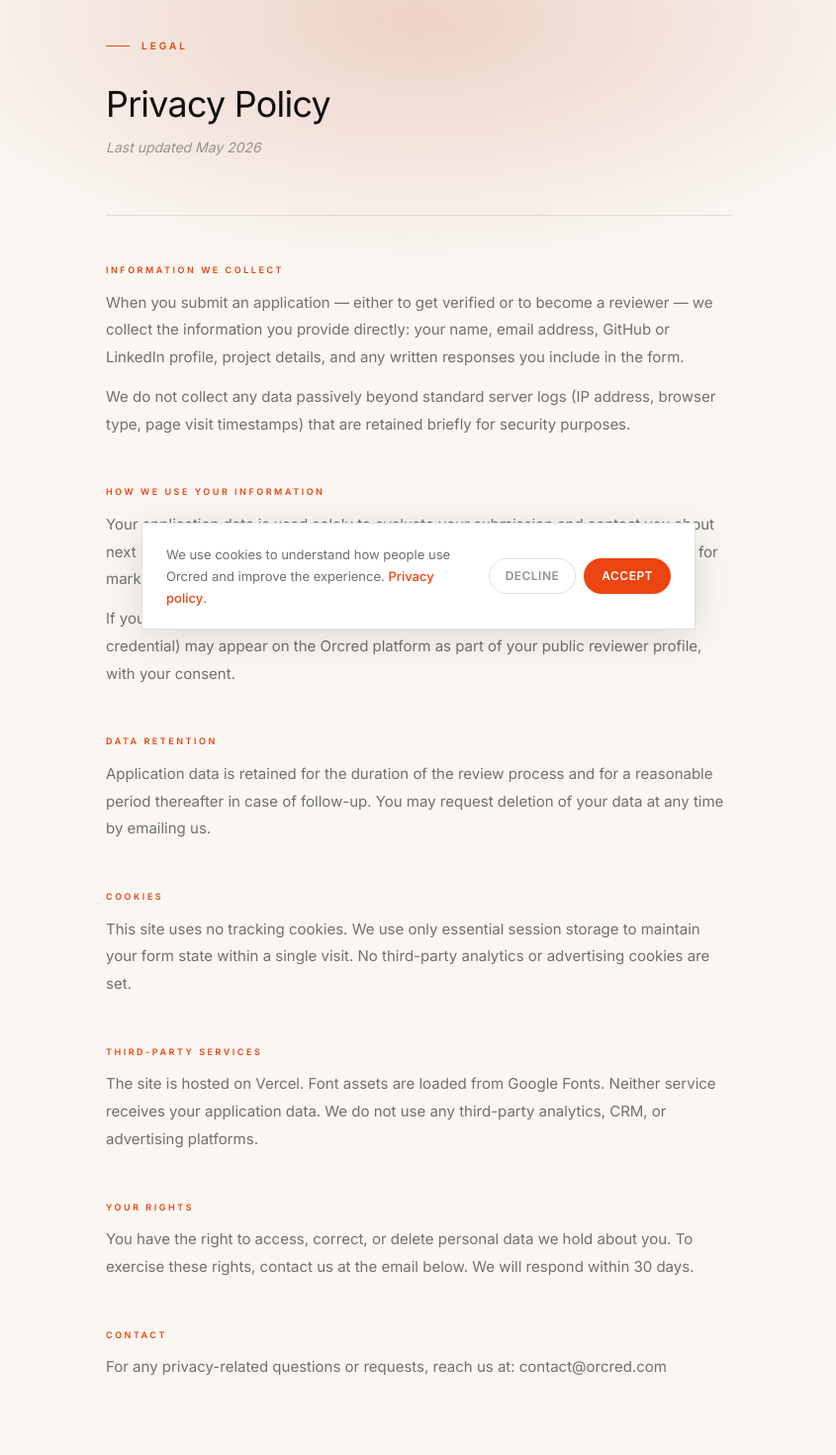
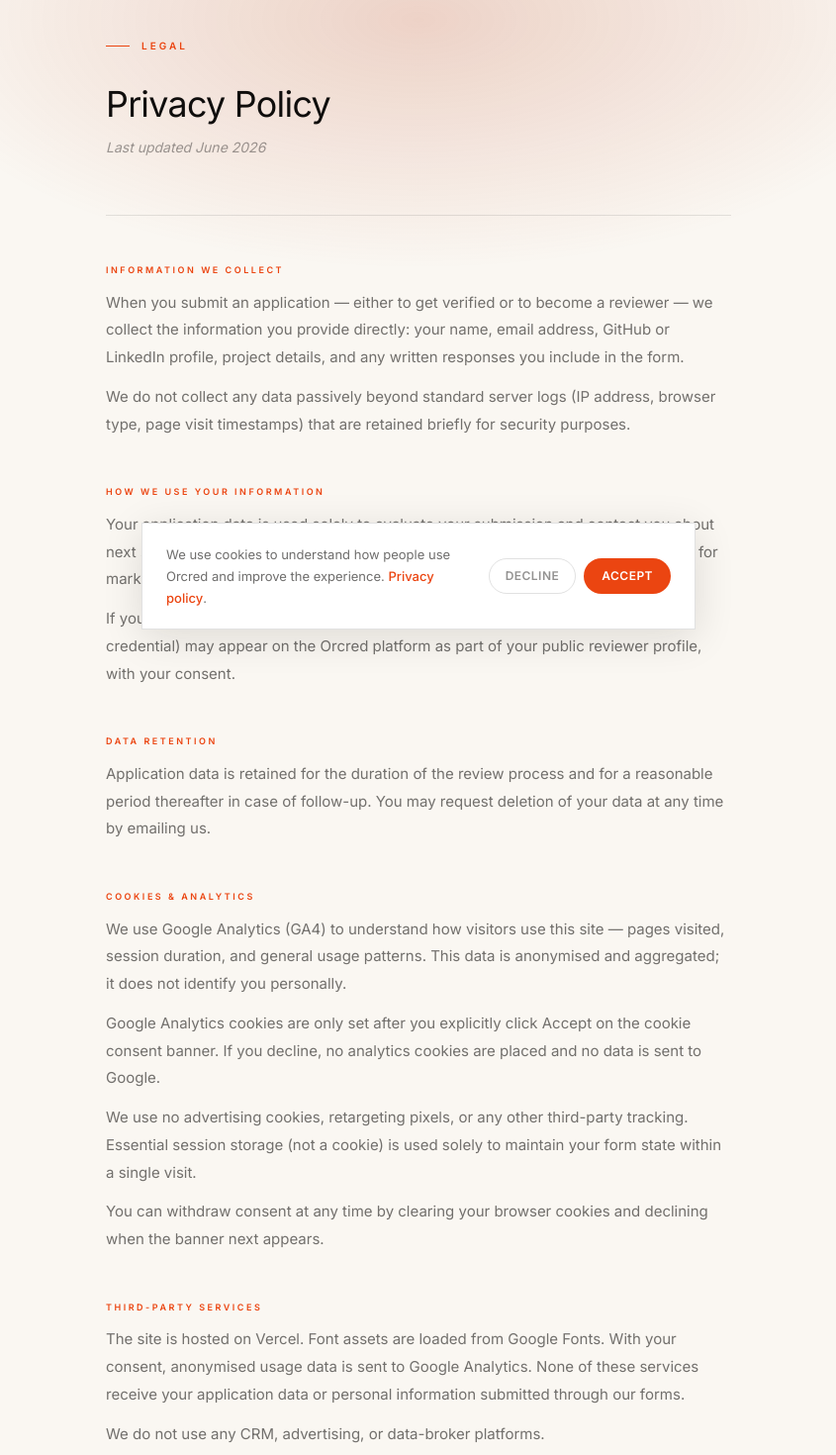
Before and after one commit to orcred-org/frontend, a Next.js app: page /privacy in a window 1280 px wide. Shown: the part 140-1610 px from the top of the page at 99% size, without its empty margins (217-1062 px from the left). Built offline with nearby package versions, Linux system fonts and the light colour scheme; no server answers.

Commit message:
Update privacy policy: reflect Google Analytics cookie usage
- Cookies section: explain GA4 is consent-gated, no ad/retargeting cookies
- Third-party services: add Google Analytics, remove false "no analytics" claim
- Bump last updated to June 2026

```diff
--- a/app/(marketing)/privacy/page.tsx
+++ b/app/(marketing)/privacy/page.tsx
@@ -27,15 +27,19 @@ const sections = [
     ],
   },
   {
-    title: "Cookies",
+    title: "Cookies & Analytics",
     body: [
-      "This site uses no tracking cookies. We use only essential session storage to maintain your form state within a single visit. No third-party analytics or advertising cookies are set.",
+      "We use Google Analytics (GA4) to understand how visitors use this site — pages visited, session duration, and general usage patterns. This data is anonymised and aggregated; it does not identify you personally.",
+      "Google Analytics cookies are only set after you explicitly click Accept on the cookie consent banner. If you decline, no analytics cookies are placed and no data is sent to Google.",
+      "We use no advertising cookies, retargeting pixels, or any other third-party tracking. Essential session storage (not a cookie) is used solely to maintain your form state within a single visit.",
+      "You can withdraw consent at any time by clearing your browser cookies and declining when the banner next appears.",
     ],
   },
   {
     title: "Third-Party Services",
     body: [
-      "The site is hosted on Vercel. Font assets are loaded from Google Fonts. Neither service receives your application data. We do not use any third-party analytics, CRM, or advertising platforms.",
+      "The site is hosted on Vercel. Font assets are loaded from Google Fonts. With your consent, anonymised usage data is sent to Google Analytics. None of these services receive your application data or personal information submitted through our forms.",
+      "We do not use any CRM, advertising, or data-broker platforms.",
     ],
   },
   {
@@ -87,7 +91,7 @@ export default function PrivacyPage() {
             Privacy Policy
           </div>
           <div style={{ fontSize: "clamp(13px, 1.1vw, 14px)", fontWeight: 400, lineHeight: 1.7, color: "rgba(15,13,12,0.4)", fontStyle: "italic" }}>
-            Last updated May 2026
+            Last updated June 2026
           </div>
         </motion.div>
 
```
